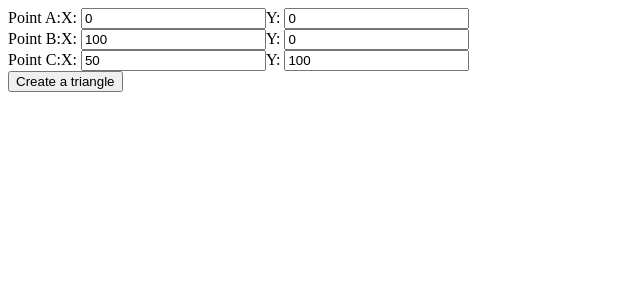
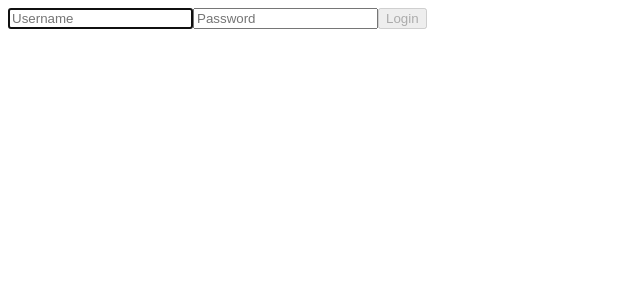
Before and after one commit to dhunjadi/triangle-editor, a React (Vite) app: page /login in a window 1280 px wide. Shown: the top 300 px of the page, without its empty margins (0-640 px from the left). Built offline with nearby package versions, Linux system fonts and the light colour scheme.

Commit message:
fixed login validation, created login page, redirecting to login if user is not logged in

```diff
--- a/src/App.tsx
+++ b/src/App.tsx
@@ -1,19 +1,19 @@
-import React from 'react';
-import Triangle from './Triangle';
-import {useSelector} from 'react-redux';
-import {StoreState} from './store/reducers/rootReducer';
-import TriangleForm from './components/TriangleForm';
+import {BrowserRouter as Router, Routes, Route} from 'react-router-dom';
 
-const App: React.FC = () => {
-    const {triangleList} = useSelector((state: StoreState) => state.triangleReducer);
+import LoginPage from './pages/LoginPage';
+import ProtectedRoute from './pages/ProtectedRoute';
+import TrianglesPage from './pages/TrianglesPage';
 
+const App = () => {
     return (
-        <div className="App">
-            <TriangleForm />
-            {triangleList.map((triangle) => {
-                return <Triangle key={triangle.id} {...triangle} />;
-            })}
-        </div>
+        <Router>
+            <Routes>
+                <Route path="/login" element={<LoginPage />} />
+                <Route element={<ProtectedRoute />}>
+                    <Route path="/" element={<TrianglesPage />} />
+                </Route>
+            </Routes>
+        </Router>
     );
 };
 
--- /dev/null
+++ b/src/data/userList.ts
@@ -0,0 +1,9 @@
+import {User} from '../types';
+
+export const userList: User[] = [
+    {
+        id: '1',
+        username: 'admin',
+        password: 'admin',
+    },
+];
--- /dev/null
+++ b/src/pages/LoginPage.tsx
@@ -0,0 +1,48 @@
+import {loginPageValidationSchema} from '../validations';
+import {zodResolver} from '@hookform/resolvers/zod';
+import {useForm} from 'react-hook-form';
+import {LoginForm, User} from '../types';
+import {useDispatch} from 'react-redux';
+import {useNavigate} from 'react-router-dom';
+import {userList} from '../data/userList';
+import {userLoginAction} from '../store/actions/userActions';
+
+const LoginPage = () => {
+    const {
+        register,
+        handleSubmit,
+        watch,
+        formState: {errors},
+    } = useForm<LoginForm>({resolver: zodResolver(loginPageValidationSchema), defaultValues: {username: '', password: ''}});
+    const watchFields = watch();
+    const dispatch = useDispatch();
+    const navigate = useNavigate();
+
+    const isDisabled = !watchFields.username || !watchFields.password;
+
+    const onSubmit = ({username, password}: LoginForm) => {
+        const found = userList.find((user: User) => user.username === username && user.password === password);
+
+        if (found) {
+            dispatch(userLoginAction(found));
+            navigate('/');
+        }
+    };
+    return (
+        <div className="p-login">
+            <form onSubmit={handleSubmit(onSubmit)}>
+                <input type="text" placeholder="Username" {...register('username')} autoFocus />
+                {errors.username && <span>{errors.username.message}</span>}
+
+                <input type="password" placeholder="Password" {...register('password')} />
+                {errors.password && <span>{errors.password?.message}</span>}
+
+                <button type="submit" disabled={isDisabled}>
+                    Login
+                </button>
+            </form>
+        </div>
+    );
+};
+
+export default LoginPage;
--- /dev/null
+++ b/src/pages/ProtectedRoute.tsx
@@ -0,0 +1,11 @@
+import {Outlet, Navigate} from 'react-router-dom';
+import {useSelector} from 'react-redux';
+import {StoreState} from '../store/reducers/rootReducer';
+
+const ProtectedRoute = () => {
+    const {loggedinUser} = useSelector((state: StoreState) => state.userReducer);
+
+    return loggedinUser ? <Outlet /> : <Navigate to="/login" />;
+};
+
+export default ProtectedRoute;
--- /dev/null
+++ b/src/pages/TrianglesPage.tsx
@@ -0,0 +1,21 @@
+import React from 'react';
+import {StoreState} from '../store/reducers/rootReducer';
+import {useSelector} from 'react-redux';
+import TriangleForm from '../components/TriangleForm';
+import Triangle from '../Triangle';
+
+const TrianglesPage = () => {
+    const {triangleList} = useSelector((state: StoreState) => state.triangleReducer);
+    return (
+        <div>
+            <div className="p-triangles">
+                <TriangleForm />
+                {triangleList.map((triangle) => {
+                    return <Triangle key={triangle.id} {...triangle} />;
+                })}
+            </div>
+        </div>
+    );
+};
+
+export default TrianglesPage;
--- /dev/null
+++ b/src/store/actions/types/userActionTypes.ts
@@ -0,0 +1,9 @@
+import {User} from '../../../types';
+import {USER_LOGIN} from '../userActions';
+
+export interface UserLoginAction {
+    type: typeof USER_LOGIN;
+    user: User;
+}
+
+export type UserActions = UserLoginAction;
--- /dev/null
+++ b/src/store/actions/userActions.ts
@@ -0,0 +1,9 @@
+import {User} from '../../types';
+import {UserLoginAction} from './types/userActionTypes';
+
+export const USER_LOGIN = 'USER_LOGIN';
+
+export const userLoginAction = (user: User): UserLoginAction => ({
+    type: USER_LOGIN,
+    user,
+});
--- a/src/store/reducers/rootReducer.ts
+++ b/src/store/reducers/rootReducer.ts
@@ -1,10 +1,13 @@
 import {combineReducers} from 'redux';
 import {triangleReducer, TriangleReducerState} from './triangleReducer';
+import {userReducer, UserReducerState} from './userReducer';
 
 export interface StoreState {
     triangleReducer: TriangleReducerState;
+    userReducer: UserReducerState;
 }
 
 export const rootReducer = combineReducers({
     triangleReducer,
+    userReducer,
 });
--- /dev/null
+++ b/src/store/reducers/userReducer.ts
@@ -0,0 +1,23 @@
+import {User} from '../../types';
+import {UserActions} from '../actions/types/userActionTypes';
+import {USER_LOGIN} from '../actions/userActions';
+
+export interface UserReducerState {
+    loggedinUser: User | undefined;
+}
+
+const initialState = {
+    loggedinUser: undefined,
+};
+
+export const userReducer = (state: UserReducerState = initialState, action: UserActions): UserReducerState => {
+    switch (action.type) {
+        case USER_LOGIN:
+            return {
+                ...state,
+                loggedinUser: action.user,
+            };
+        default:
+            return state;
+    }
+};
--- a/src/validations.ts
+++ b/src/validations.ts
@@ -1,5 +1,5 @@
 import {ZodType, z} from 'zod';
-import {Point, Triangle} from './types';
+import {LoginForm, Point, Triangle} from './types';
 
 const PointSchema: ZodType<Point> = z.object({
     x: z.number(),
@@ -12,3 +12,8 @@ export const triangleFormValidationSchema: ZodType<Omit<Triangle, 'id'>> = z.obj
     pointB: PointSchema,
     pointC: PointSchema,
 });
+
+export const loginPageValidationSchema: ZodType<LoginForm> = z.object({
+    username: z.string(),
+    password: z.string(),
+});
```
Also changed, not shown: src/types.ts (+11 -0 lines).
